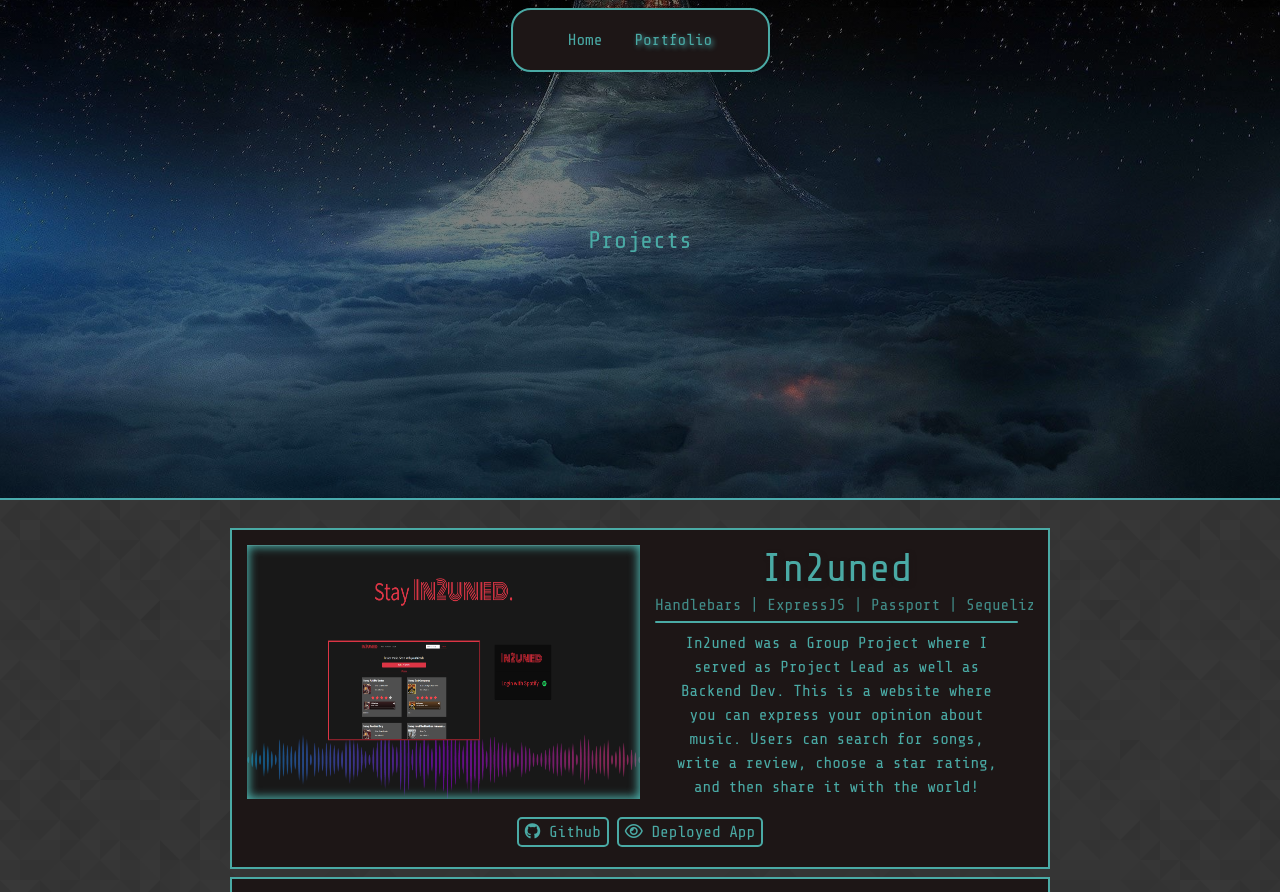
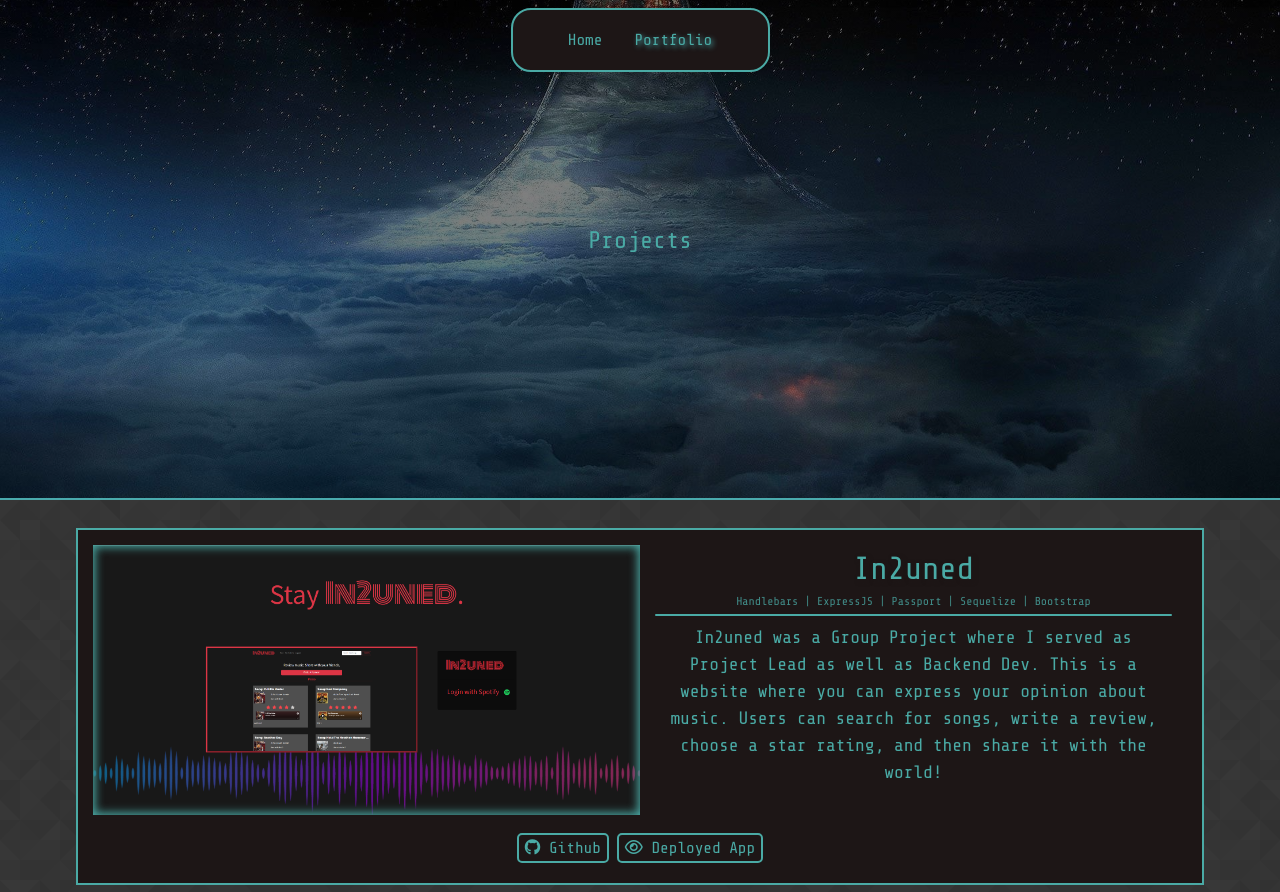
Before and after one commit to KantKontrol/React-Portfolio, a React (Create React App) app in the folder react-portfolio/: page /portfolio in a window 1280 px wide. Shown: the top 892 px of the page. Built offline with nearby package versions, Linux system fonts and the light colour scheme.

Commit message:
updated responsiveness of portfolio page

```diff
--- a/react-portfolio/src/components/HeaderText/index.css
+++ b/react-portfolio/src/components/HeaderText/index.css
@@ -1,7 +1,16 @@
 .header-text {
     font-family: 'Share Tech Mono', monospace;
+    font-size: xx-large;
     width: max-content;
     color: #4aaaa5;
     text-shadow: 2px 2px 5px #1d1616;
     margin: 0 auto;
 }
+
+
+
+@media only screen and (max-width: 375px){
+    .header-text{
+        font-size: large;
+    }
+}
--- a/react-portfolio/src/components/HeaderText/index.js
+++ b/react-portfolio/src/components/HeaderText/index.js
@@ -5,6 +5,6 @@
 export default function HeaderText(props){
 
     return (
-        <h1 className="header-text">{props.text}</h1>
+        <div className="header-text">{props.text}</div>
     );
 }
--- a/react-portfolio/src/components/ProjectJumbotron/index.css
+++ b/react-portfolio/src/components/ProjectJumbotron/index.css
@@ -18,6 +18,7 @@
 
 .proj-technology{
     width: max-content;
+    font-size: 1.5vw;
     color: #4aaaa5 !important;
     font-family: 'Share Tech Mono', monospace !important;
     opacity: .8;
@@ -53,3 +54,25 @@
 .button-style:hover {
     box-shadow: 2px 2px 5px #4aaaa5;
 }
+
+
+
+@media only screen and (min-width: 1024px){
+    .proj-technology{
+        font-size: .9vw;
+    }
+
+    .proj-desc{
+        font-size: large;
+    }
+}
+
+@media only screen and (max-width: 425px){
+    .proj-technology{
+        font-size: 2vw;
+    }
+
+    .proj-desc{
+        font-size: small;
+    }
+}
--- a/react-portfolio/src/components/ProjectJumbotron/index.js
+++ b/react-portfolio/src/components/ProjectJumbotron/index.js
@@ -7,7 +7,7 @@
 export default function ProjectJumbotron(props){
 
     return (
-        <div className="col-lg-8 mt-2 mx-auto jumbo-style" style={{overflow: "hidden"}}>
+        <div className="col-lg-11 mt-2 mx-auto jumbo-style" style={{overflow: "hidden"}}>
             <div className="row" style={{margin: 5 + "px"}}>
                 <div className="col-lg-6" style={{overflow: "hidden", padding: 0 + "px"}}>
                     <img src={props.src} alt="..." className="img-responsive my-auto" width="100%" height="100%" />
```
